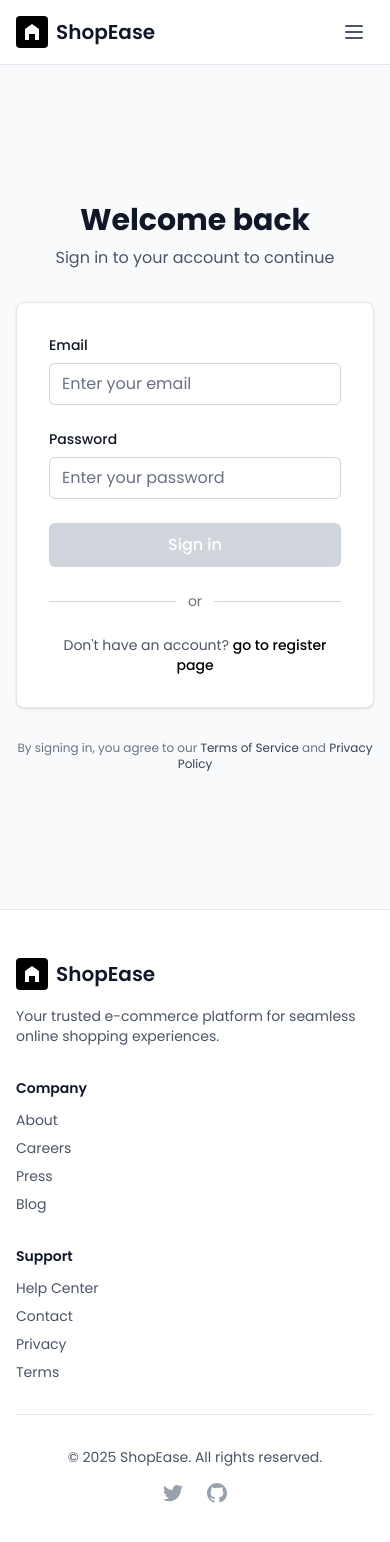
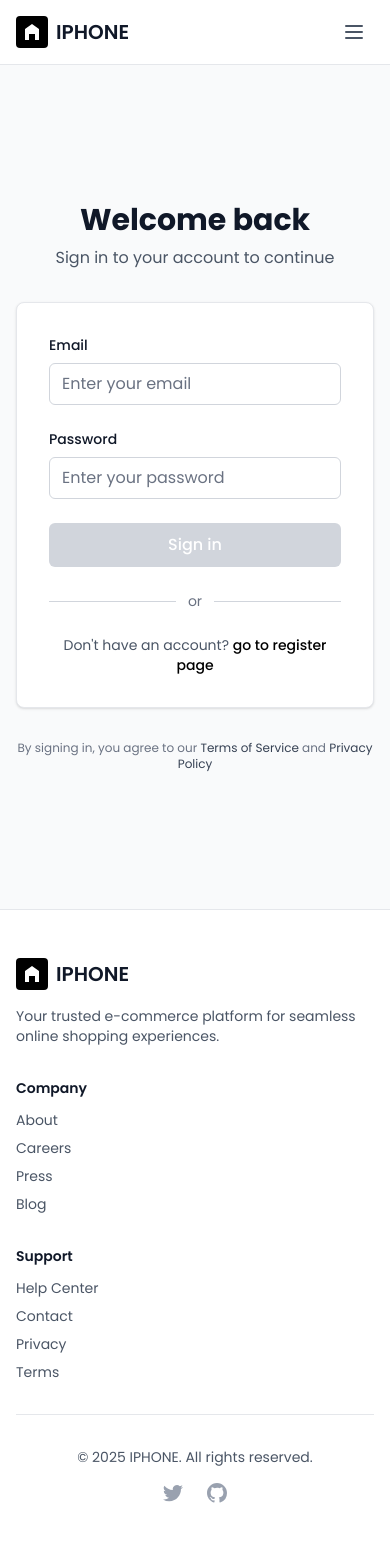
Before and after one commit to sea021/FULLSTACK68, a Next.js app: page /login in a window 390 px wide. Shown: the top 1542 px of the page. Built offline with nearby package versions, Linux system fonts and the light colour scheme; no server answers.

Commit message:
chang is iphone

```diff
--- a/app/components/Footer.tsx
+++ b/app/components/Footer.tsx
@@ -11,7 +11,7 @@ export default function Footer() {
                   <path fillRule="evenodd" d="M10 2L3 7v11h4v-6h6v6h4V7l-7-5z" clipRule="evenodd" />
                 </svg>
               </div>
-              <span className="text-xl font-semibold text-gray-900">ShopEase</span>
+              <span className="text-xl font-semibold text-gray-900">IPHONE</span>
             </div>
             <p className="text-gray-600 text-sm max-w-md">
               Your trusted e-commerce platform for seamless online shopping experiences.
@@ -43,7 +43,7 @@ export default function Footer() {
 
         <div className="border-t border-gray-200 mt-8 pt-8 flex flex-col md:flex-row justify-between items-center">
           <p className="text-sm text-gray-600">
-            © {new Date().getFullYear()} ShopEase. All rights reserved.
+            © {new Date().getFullYear()} IPHONE. All rights reserved.
           </p>
           <div className="flex space-x-6 mt-4 md:mt-0">
             <a href="#" className="text-gray-400 hover:text-gray-600 transition-colors">
--- a/app/components/Navigation.tsx
+++ b/app/components/Navigation.tsx
@@ -39,7 +39,7 @@ export default function Navigation() {
                 <path fillRule="evenodd" d="M10 2L3 7v11h4v-6h6v6h4V7l-7-5z" clipRule="evenodd" />
               </svg>
             </div>
-            <span className="text-xl font-semibold text-gray-900">ShopEase</span>
+            <span className="text-xl font-semibold text-gray-900">IPHONE</span>
           </Link>
 
           {/* Desktop Navigation Links */}
--- a/app/contact/page.tsx
+++ b/app/contact/page.tsx
@@ -55,7 +55,7 @@ export default function Contact() {
     return (
         <>
             <Head>
-                <title>ShopEase - Contact Us</title>
+                <title>IPHONE - Contact Us</title>
             </Head>
             <main className="bg-gray-50 min-h-screen">
                 {/* Hero Section */}
@@ -117,7 +117,7 @@ export default function Contact() {
                                         </div>
                                         <div>
                                             <h3 className="text-lg font-semibold text-gray-900">Email</h3>
-                                            <p className="text-gray-600 mt-1">contact@shopease.com</p>
+                                            <p className="text-gray-600 mt-1">contact@IPHONE.com</p>
                                         </div>
                                     </div>
 
--- a/app/dashboard/page.tsx
+++ b/app/dashboard/page.tsx
@@ -31,7 +31,7 @@ export default function Dashboard() {
   return (
     <>
       <Head>
-        <title>ShopEase - Dashboard</title>
+        <title>IPHONE - Dashboard</title>
       </Head>
       <main className="bg-gray-50 min-h-screen">
         <div className="max-w-7xl mx-auto px-4 sm:px-6 lg:px-8 py-8">
--- a/app/layout.tsx
+++ b/app/layout.tsx
@@ -18,7 +18,7 @@ const prompt = Prompt({
 });
 
 export const metadata: Metadata = {
-  title: "ShopEase",
+  title: "IPHONE",
   description: "Jirapat Papai",
 };
 
--- a/app/login/page.tsx
+++ b/app/login/page.tsx
@@ -40,7 +40,7 @@ export default function LoginPage() {
     return (
         <>
             <Head>
-                <title>ShopEase - Login</title>
+                <title>IPHONE - Login</title>
             </Head>
             <main className="bg-gray-50 min-h-screen">
                 <div className="flex items-center justify-center min-h-screen px-4">
```
